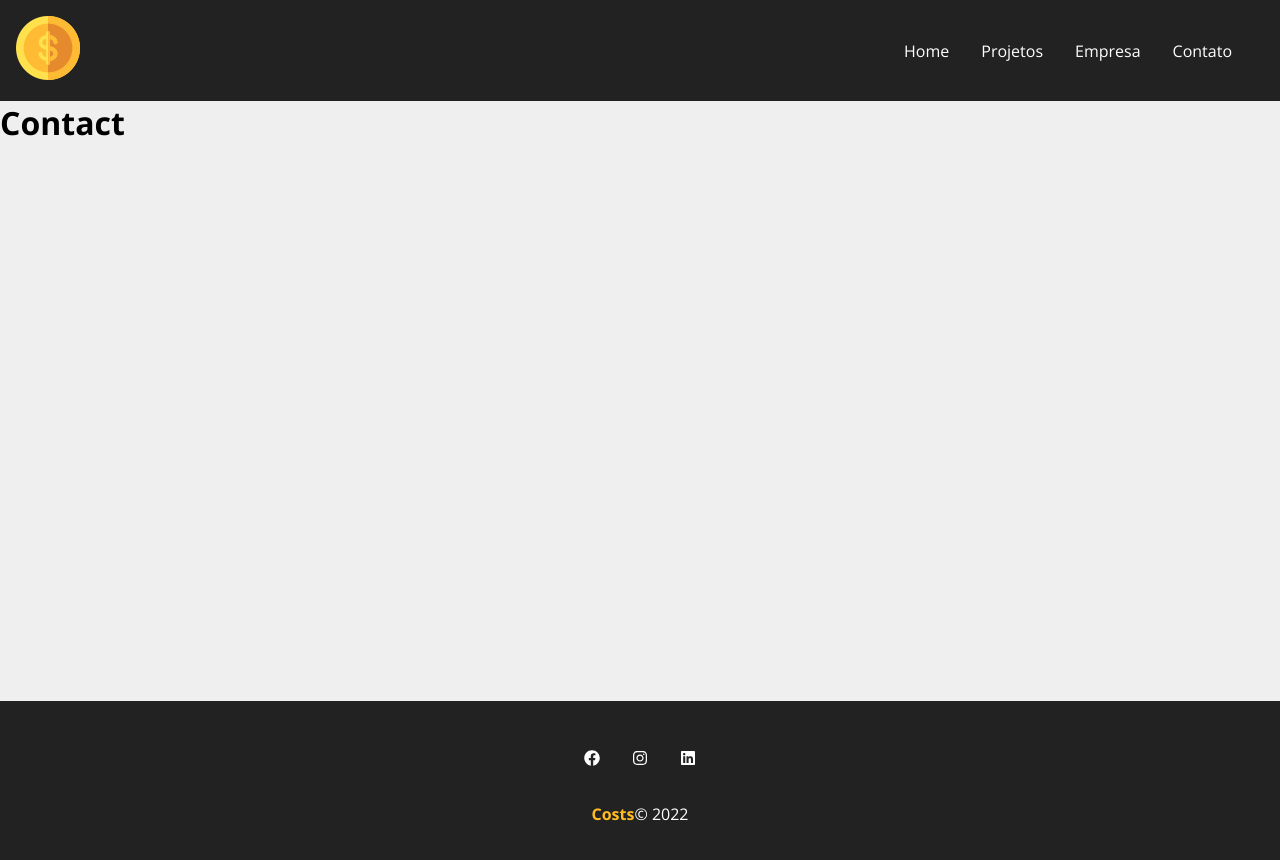
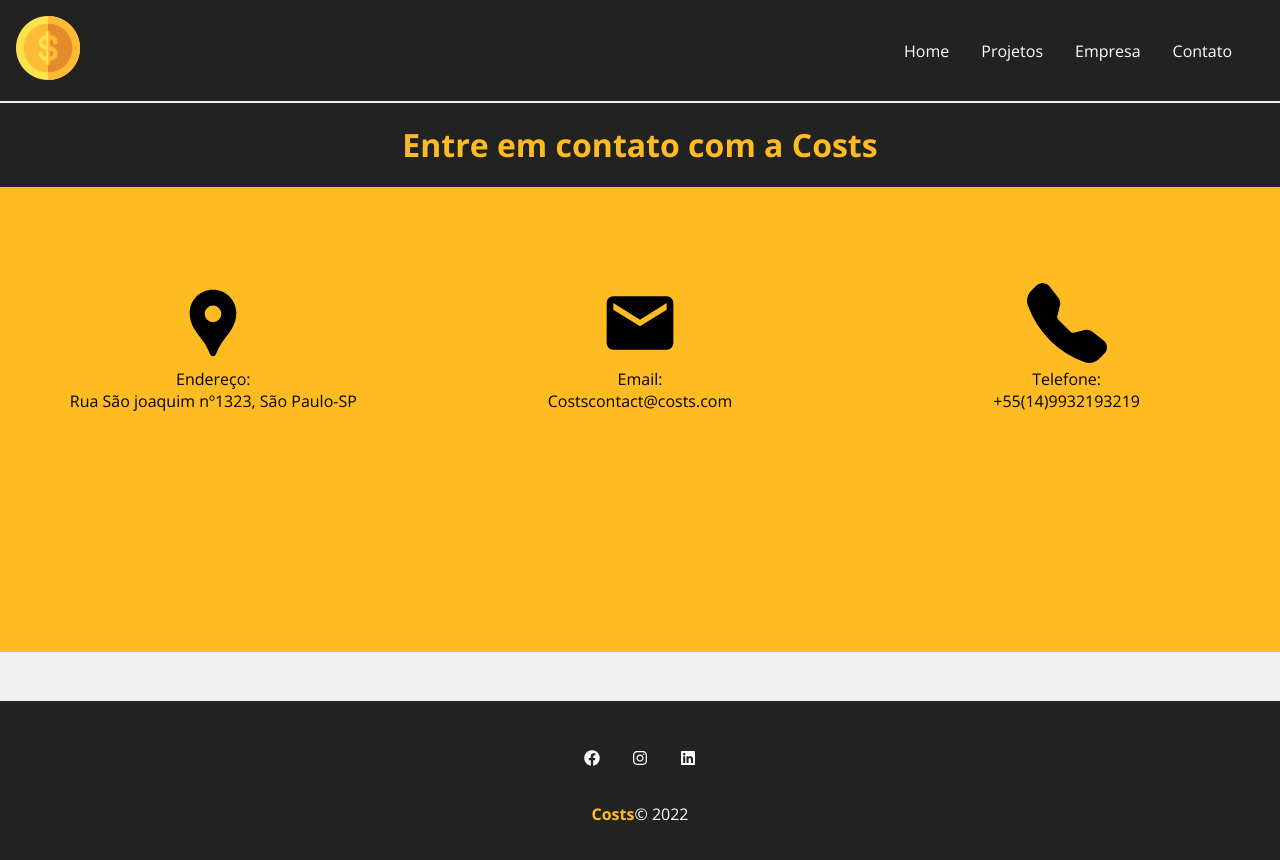
Before and after one commit to FeBassetto/Costs, a React (Create React App) app: page /contact in a window 1280 px wide. Shown: the top 860 px of the page. Built offline with nearby package versions, Linux system fonts and the light colour scheme; the HTML template or start-up script is replaced by a standard one; a web font is replaced by a local one.

Commit message:
Finished project

```diff
--- a/src/components/pages/Company/company.js
+++ b/src/components/pages/Company/company.js
@@ -28,7 +28,7 @@ const Company = () => {
                <h2>História</h2>
                <p>
                   Fundada em 2010 pelo programador Felipe
-                  Silveira Bassetto, o Costs se tornou referencia
+                  Silveira Bassetto, a Costs se tornou referencia
                   em todo Brasil. Foi o <span>primeiro gerenciador de
                      projetos no Brasil</span>, onde desde o começo teve um
                   grande sucesso devido a excelência do seu serviço.
--- a/src/components/pages/Contact/contact.js
+++ b/src/components/pages/Contact/contact.js
@@ -1,15 +1,56 @@
 import React from "react";
+import styles from './contact.module.css'
 
-
-
+import {MdLocationPin, MdEmail} from 'react-icons/md'
+import {BsFillTelephoneFill} from 'react-icons/bs'
 
 const Contact = () => {
 
 
+    return (
+        <div className={styles.contact_container}>
+            <div className={styles.contact_container_title}>
+                <h1>Entre em contato com a Costs</h1>
+            </div>
+            <div className={styles.contact_container_info}>
 
+                <div className={styles.contact_container_info_address}>
+                    <div className={styles.contact_container_info_address_header}>
+                        <div>
+                            <MdLocationPin />
+                        </div>
+                        <p>Endereço:</p>
+                    </div>
+                    <div className={styles.contact_container_info_address_content}>
+                        <p>Rua São joaquim nº1323, São Paulo-SP</p>
+                    </div>
+                </div>
 
-    return(
-        <h1>Contact</h1>
+                <div className={styles.contact_container_info_email}>
+                    <div className={styles.contact_container_info_email_header}>
+                        <div>
+                            <MdEmail />
+                        </div>
+                        <p>Email:</p>
+                    </div>
+                    <div className={styles.contact_container_info_email_content}>
+                        <p>Costscontact@costs.com</p>
+                    </div>
+                </div>
+
+                <div className={styles.contact_container_info_tel}>
+                    <div className={styles.contact_container_info_tel_header}>
+                        <div>
+                            <BsFillTelephoneFill />
+                        </div>
+                        <p>Telefone:</p>
+                    </div>
+                    <div className={styles.contact_container_info_tel_content}>
+                        <p>+55(14)9932193219</p>
+                    </div>
+                </div>
+            </div>
+        </div>
     )
 }
 
--- /dev/null
+++ b/src/components/pages/Contact/contact.module.css
@@ -0,0 +1,37 @@
+.contact_container{
+    display: flex;
+    width: 100%;
+    padding-top: .1em;
+    align-items: center;
+    flex-direction: column;
+}
+
+.contact_container_title{
+    color: #ffbb22;
+    background-color: #222;
+    width: 100%;
+    text-align: center;
+    padding: 1.3em;
+}
+
+.contact_container_info{
+    display: flex;
+    width: 100%;
+    flex-direction: row;
+    padding-top: 6em;
+    padding-bottom: 15em;
+    background-color: #ffbb22;
+}
+
+.contact_container_info > div{
+    width: calc(100%/3);
+    display: flex;
+    align-items: center;
+    justify-content: center;
+    flex-direction: column;
+    text-align: center;
+}
+
+.contact_container_info > div svg{
+    font-size: 5em;
+}
```
